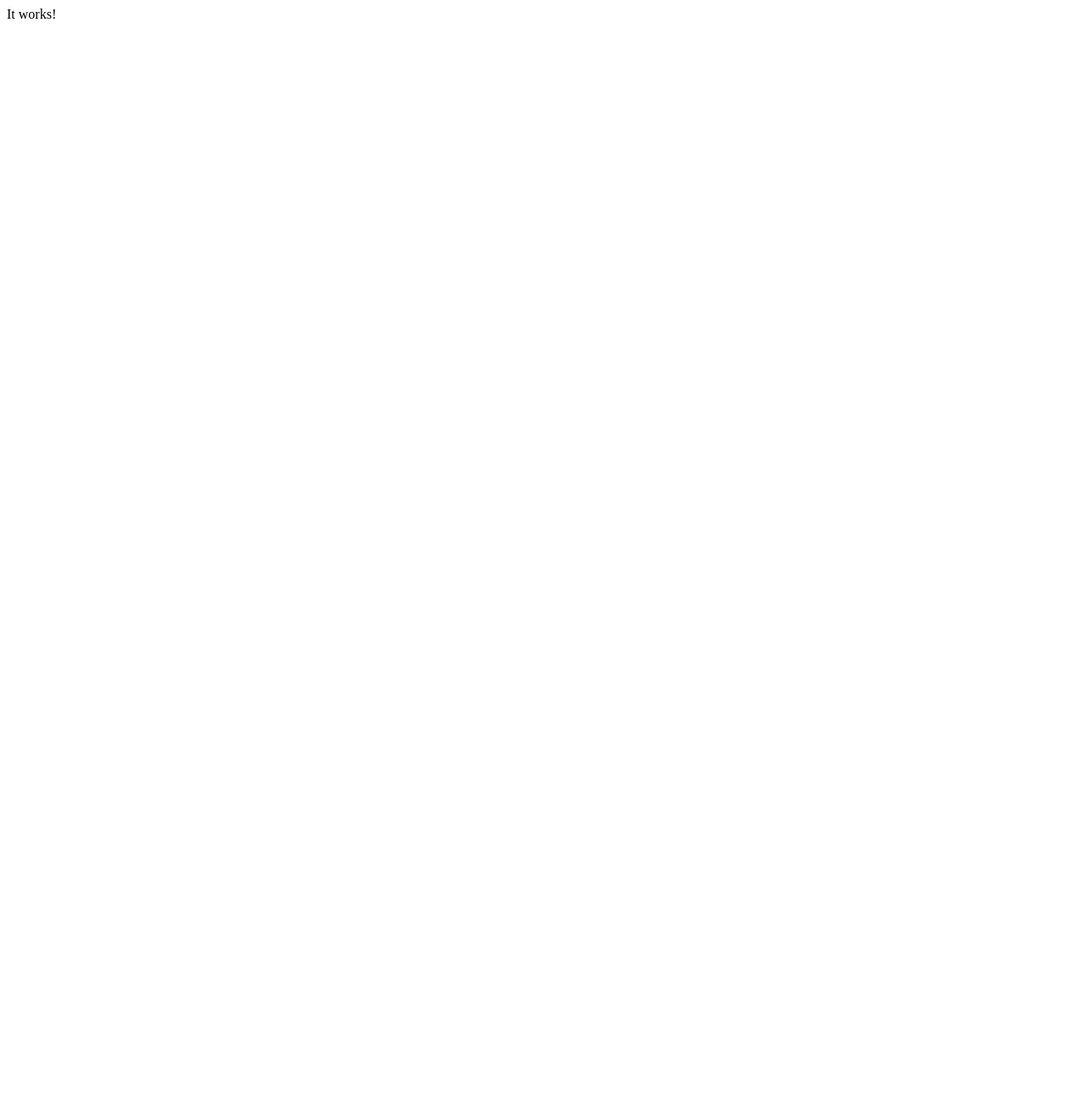
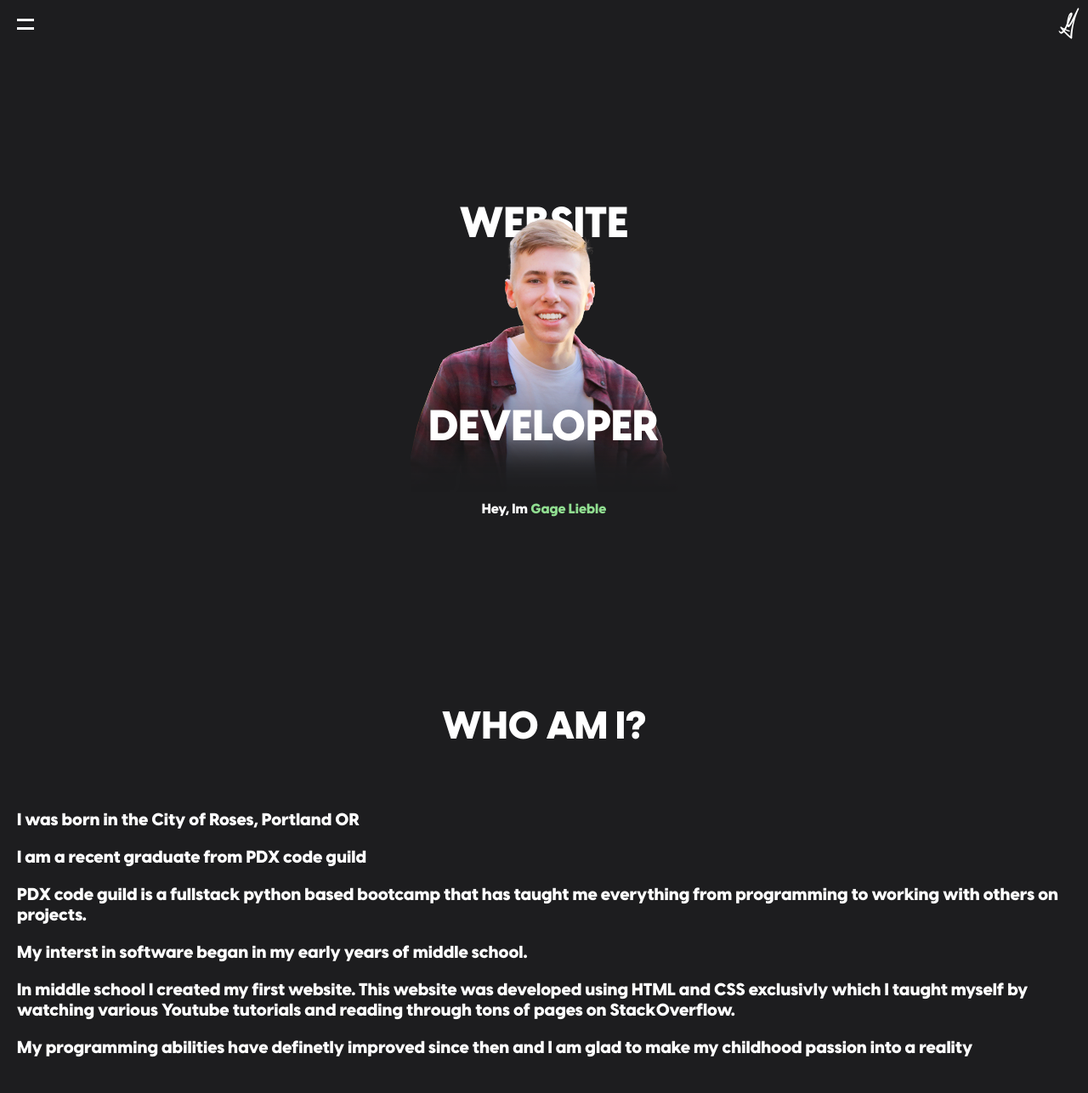
Before and after one commit to Gage-Lieble/Portfolio-2.0, a Django app: page / in a window 1280 px wide. Before the commit the page is almost empty. Shown: the whole page at 85% size. Before the commit the page ends 22 px from the top, so only its background shows below. Run offline with Django 4.2, Linux system fonts and the light colour scheme.

Commit message:
Created landingpage, about, navfunctions, basic animations

```diff
--- a/gagelieble_base/settings.py
+++ b/gagelieble_base/settings.py
@@ -118,6 +118,8 @@ USE_TZ = True
 # https://docs.djangoproject.com/en/4.0/howto/static-files/
 
 STATIC_URL = 'static/'
+STATICFILES_DIRS = [BASE_DIR / "static"]
+
 
 # Default primary key field type
 # https://docs.djangoproject.com/en/4.0/ref/settings/#default-auto-field
--- a/gagelieble_home/templates/gl_home/index.html
+++ b/gagelieble_home/templates/gl_home/index.html
@@ -1,12 +1,49 @@
 <!DOCTYPE html>
+{% load static %}
 <html lang="en">
 <head>
     <meta charset="UTF-8">
     <meta http-equiv="X-UA-Compatible" content="IE=edge">
     <meta name="viewport" content="width=device-width, initial-scale=1.0">
     <title>Gage Lieble</title>
+    <link rel="stylesheet" href="{% static 'css/style.css'%}">
+    <script defer src="{% static 'js/main.js' %}"></script>
 </head>
 <body>
-    It works!
+    <div id="nav-bar">
+        <div id="nav-toggle" class="toggle">
+            <div id="bar-one" class="togglebar"></div>
+            <div id="bar-two" class="togglebar"></div>
+        </div>
+        <img id="nav-logo" src="{% static 'imgs/glogo.svg' %}" alt="">
+    </div>
+
+
+    <div id="nav-option-wrap">
+        <div class="nav-option" id="nav-projects"><a href="#">Projects</a></div>
+        <div class="nav-option" id="nav-education"><a href="#">Education</a></div>
+        <div class="nav-option" id="nav-reachout"><a href="#">Reach Out</a></div>
+    </div>
+
+
+    <div id="intro-wrapper">
+        <h1 id="main-word">SOFTWARE</h1>
+        <img id="headshot-img" src="{% static 'imgs/gagehead.png' %}" alt="">
+        <h1 id="developer">DEVELOPER</h1>
+        <h4 id="myname">Hey, Im <span style="color:rgb(144, 221, 144);">Gage Lieble</span></h4>
+    </div>
+
+    <div id="about-wrapper">
+        <h1 id="about-head">WHO AM I?</h1>
+        <div id="sentences">
+            <p>I was born in the City of Roses, Portland OR</p>
+            <p>I am a recent graduate from PDX code guild</p>
+            <p>PDX code guild is a fullstack python based bootcamp that has taught me everything from programming to working with others on projects.</p>
+            <p>My interst in software began in my early years of middle school.</p>
+            <p>In middle school I created my first website. This website was developed using HTML and CSS exclusivly which I taught myself by watching various Youtube tutorials and reading through tons of pages on StackOverflow.</p>
+            <p>My programming abilities have definetly improved since then and I am glad to make my childhood passion into a reality</p>
+
+        </div>
+    </div>
 </body>
 </html>
--- /dev/null
+++ b/static/css/style.css
@@ -0,0 +1,138 @@
+body{
+    background-color: rgb(29, 29, 31);
+    margin: 0px;
+    font-family: Visby;
+}
+
+h1{
+    font-size: 50px;
+}
+
+
+
+
+/* NAV */
+#nav-bar{
+    display: flex;
+    justify-content: space-between;
+    align-items: center;
+    padding: 10px;
+    position: sticky;
+    height: 35px;
+}
+
+#nav-logo{
+    width: 25px;
+}
+
+.togglebar{
+    width: 20px;
+    height: 3px;
+    background-color: white;
+    margin-top: 7px;
+}
+#nav-toggle{
+    padding: 5px 10px 10px 10px;
+}
+
+
+
+#nav-option-wrap{
+    display: flex;
+    flex-direction: column;
+    align-items: center;
+    background-color: rgb(29, 29, 31);
+    position: absolute;
+    width: 100%;
+    z-index: 15;
+    height: calc(100vh - 55px);
+    opacity: 0;
+    display: block;
+    transition:  opacity .25s ease-in-out;
+}
+
+#nav-option-wrap.fade{
+opacity: 1;
+}
+
+.nav-option{
+    text-align: center;
+    color: white;
+    padding: 15px;
+
+}
+
+.nav-option>a{
+    color: white;
+    text-decoration: none;
+}
+
+.toggle.active>#bar-one{
+    transform: translateY(5px) rotate(45deg);
+    transition: .4s ease;
+}
+
+.toggle.active>#bar-two{
+    transform: translateY(-5px) rotate(-45deg);
+    transition: .4s ease;
+}
+
+
+
+/* TOP INTRO */
+
+#intro-wrapper{
+    display: flex;
+    flex-direction: column;
+    align-items: center;
+    justify-content: center;
+    height: calc(100vh - 55px);
+
+}
+
+#main-word{
+    color: white;
+    font-family: Visby;
+    position: absolute;
+    padding-bottom: 325px;
+    text-align: center;
+}
+#headshot-img{
+    position: absolute;
+    width: 315px;
+}
+#developer{
+    color: white;
+    z-index: 10;
+    font-family: Visby;
+    margin-top: 250px;
+
+}
+#myname{
+
+    color: white;
+}
+
+
+/* ABOUT */
+#about-wrapper{
+    display: flex;
+    flex-direction: column;
+    align-items: center;
+}
+#about-head{
+    font-size: 45px;
+    color: white;
+}
+#sentences{
+    color: white;
+    /* text-align: center; */
+    padding: 20px;
+    font-size: 20px;
+}
+
+/* FONTS */
+@font-face {
+    font-family: 'Visby';
+    src: url('/static/css/fonts/Visby.otf') format("truetype");
+}
--- /dev/null
+++ b/static/js/main.js
@@ -0,0 +1,37 @@
+
+// NAV
+let navToggle = document.querySelector('.toggle')
+let navOptions = document.getElementById('nav-option-wrap')
+navToggle.addEventListener('click', () => {
+    navToggle.classList.toggle('active')
+    navOptions.classList.toggle('fade')
+    // if (navOptions.style.display == 'none'){
+    //     navOptions.style.display = 'block'
+
+    // }else{
+
+    //     setTimeout(() => {navOptions.style.display = 'none'}, 250)
+
+    // }
+
+})
+
+
+// MAIN WORD CHANGER
+let mainWord = document.getElementById('main-word')
+let start = 0
+let randomWords = ['SOFTWARE', 'WEBSITE', 'DJANGO']
+
+function changeWord(){
+    mainWord.innerText = randomWords[start]
+
+    if (start < randomWords.length -1){
+        start ++
+    }
+    else{
+        start = 0
+    }
+    setTimeout('changeWord()', 4000)
+}
+
+changeWord()
```
Also changed, not shown: static/css/fonts/Visby.otf (added), static/imgs/gagehead.png (added), static/imgs/glogo.svg (added), 1 other file.
